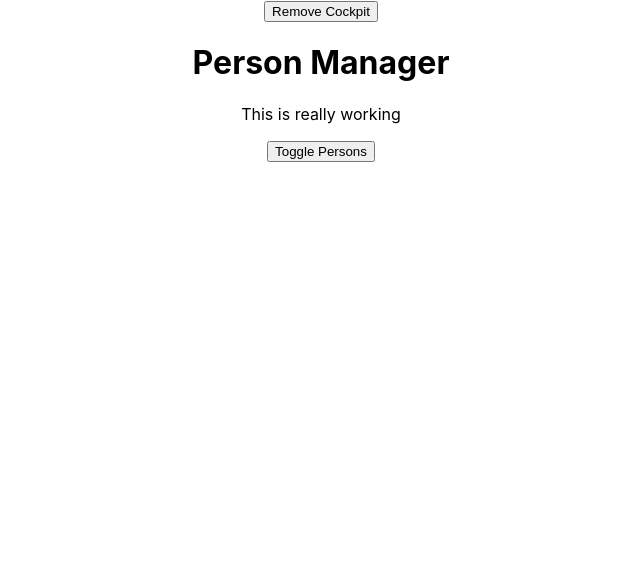
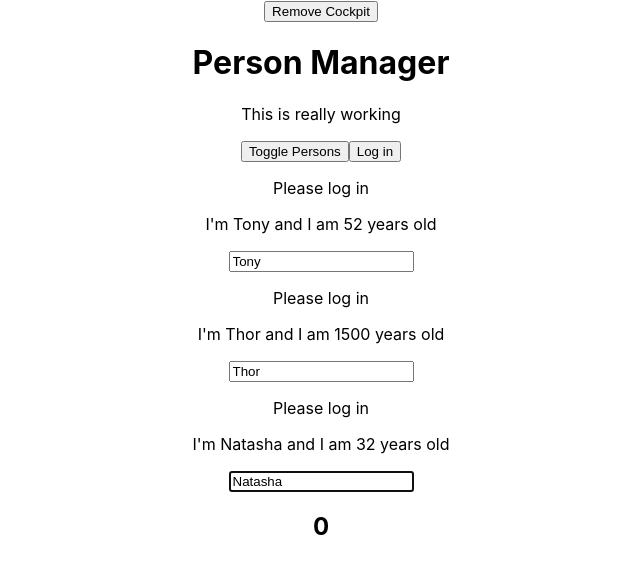
Before and after one commit to ankita-v-m/Udemy_React_Training, a React (Create React App) app: page / in a window 1280 px wide. Shown: the top 574 px of the page, without its empty margins (319-959 px from the left). Built offline with nearby package versions, Linux system fonts and the light colour scheme.

Commit message:
section 7-Diving deeper into Components and React Internals-completed

```diff
--- a/package.json
+++ b/package.json
@@ -6,6 +6,7 @@
     "@testing-library/jest-dom": "^5.11.5",
     "@testing-library/react": "^11.1.1",
     "@testing-library/user-event": "^12.2.0",
+    "prop-types": "^15.7.2",
     "radium": "^0.26.1",
     "react": "^17.0.1",
     "react-dom": "^17.0.1",
--- a/src/components/Cockpit/Cockpit.css
+++ b/src/components/Cockpit/Cockpit.css
@@ -7,13 +7,14 @@
 }
 
 .Cockpit button {
+  border: 1px solid blue;
+  padding: 16px;
   background-color: green;
-        color:white;
   font: inherit;
-        border: 3px solid blue;
-        padding: 8px;
+  color: white;
   cursor: pointer;
 }
+
 .Cockpit button:hover {
   background-color: lightgreen;
   color: black;
@@ -25,4 +26,5 @@
 
 .Cockpit button.Red:hover {
   background-color: salmon;
+  color: black;
 }
--- a/src/components/Cockpit/Cockpit.js
+++ b/src/components/Cockpit/Cockpit.js
@@ -1,7 +1,12 @@
-import React, { useEffect } from 'react';
+import React, { useEffect, useRef, useContext } from 'react';
 import classes from './Cockpit.css';
+import AuthContext from '../../context/auth-context'
 
 const Cockpit = (props) => {
+    const toggleBtnRef = useRef(null);
+    const authContext = useContext(AuthContext);
+
+    console.log(authContext.authenticated)
 
     useEffect(() => {
         console.log('[Cockpit.js] useEffect');
@@ -13,6 +18,8 @@ const Cockpit = (props) => {
     //         alert("Saved Data to cloud");
     //      }, 1000);
     // toggleButtonRef.current.click();
+
+    toggleBtnRef.current.click();
     return () => {
         console.log("[Cockpit.js] cleanup work in useEffect");
       };
@@ -25,25 +32,28 @@ const Cockpit = (props) => {
         }
     });
 
-    const assignedClasses = [];
-    let btnClass = '';
+    let assignedClasses = [];
+    let btnClass = "";
 
     if(props.showPersons){
         btnClass = classes.Red;
     }
     if(props.personsLength <=2){
-        assignedClasses.push(classes.red);
+        assignedClasses.push('red');
     }
     if(props.personsLength <=1){
-        assignedClasses.push(classes.bold);
+        assignedClasses.push('bold');
     }
-
 
     return (
         <div className={classes.Cockpit}>
             <h1>{props.title}</h1>
-            <p className={assignedClasses.join(' ')}>This is really working</p>
-            <button className={btnClass} onClick={props.clicked}>Toggle Persons</button>
+            <p className={assignedClasses.join(" ")}>This is really working</p>
+            <button ref={toggleBtnRef} className={btnClass} onClick={props.clicked}>
+                Toggle Persons
+            </button>
+            <button onClick={authContext.login}>Log in</button>
+
         </div>
     );
 };
--- a/src/components/Persons/Person/Person.css
+++ b/src/components/Persons/Person/Person.css
@@ -5,14 +5,12 @@
     box-shadow: 0 2px 3px #ccc;
     padding: 16px;
     text-align: center;
+    color: blue;
 }
 
 /*We could use media queries like this but we are using radium for inline media queries.--In Person.js*/
 /* @media (min-width: 500px) {
-    .Person {
-        width: 450px;
-        color: royalblue;
-    }
-}
-
-*/
+        .Person {
+          width: 450px;
+        }
+      } */
--- a/src/components/Persons/Person/Person.js
+++ b/src/components/Persons/Person/Person.js
@@ -1,21 +1,63 @@
-//import classes from '*.module.css';
-import React, {Component} from 'react';
-import classes from './Person.css'
+import React, {Component, Fragment} from 'react'
+import PropTypes from 'prop-types'
+import './Person.css'
+//import Auxiliary from '../../../hoc/Auxiliary'
+//import withClass from '../../../hoc/withClass'
+import AuthContext from '../../../context/auth-context'
 
 class Person extends Component {
+    constructor(props){
+        super(props)
+        this.inputElementRef = React.createRef();
+    }
+
+    static contextType = AuthContext;
+
+    componentDidMount() {
+        //this.inputElement.focus();
+        this.inputElementRef.current.focus()
+        console.log(this.context.authenticated);
+    }
+
     render() {
         console.log('[Person.js] rendering...');
         return (
-            <div className={classes.Person}>
-                <p onClick={this.props.click}>I am {this.props.name} and I am {this.props.age} yrs old {this.props.children}.</p>
-                <input type="text" onChange={this.props.changed} value={this.props.name}/>
-            </div>
+        <Fragment>
+                {this.context.authenticated ? <p>Authenticated</p> : <p>Please log in</p>
+                }
 
+            {/* <AuthContext.Consumer>
+          {context => {
+          }}
+        </AuthContext.Consumer> */}
+        {/* // <div className="Person"> */}
+        <p onClick={this.props.click}>
+          I'm {this.props.name} and I am {this.props.age} years old
+        </p>
+        <p>{this.props.children}</p>
+        <input
+          type="text"
+          // ref={inputEl => {
+          //   this.inputElement = inputEl;
+          // }}
+          ref={this.inputElementRef}
+          onChange={this.props.changed}
+          value={this.props.name}
+        />
+        </Fragment>
         )
     }
+}
 
-
+Person.propTypes = {
+    click: PropTypes.func,
+    name: PropTypes.string,
+    age: PropTypes.number,
+    changed: PropTypes.func
 };
 
 //export default Radium(person)
+//export default withClass(Person, classes.Person)
 export default Person
+
+// We can use Fragment instead of AUxuliary as both does the same task
--- a/src/components/Persons/Persons.js
+++ b/src/components/Persons/Persons.js
@@ -1,5 +1,7 @@
 import React, {PureComponent} from 'react';
 import Person from './Person/Person';
+import ErrorBoundary from "../ErrorBoundary/ErrorBoundary";
+// import AuthContext from "../../context/auth-context";
 
 class Persons extends PureComponent {
 //        static getDerivedStateFromProps(props,state){
@@ -37,8 +39,9 @@ class Persons extends PureComponent {
 
         render() {
                 console.log('[Persons.js] rendering...');
-                return this.props.persons.map((person, index) => {
+                return (this.props.persons.map((person, index) => {
                                 return (
+                                        <ErrorBoundary key={person.id}>
                                                 <Person
                                                         click={() => this.props.clicked(index)}
                                                         name={person.name}
@@ -46,9 +49,10 @@ class Persons extends PureComponent {
                                                         key={person.id}
                                                         changed={(event) => this.props.changed(event,person.id)}
                                                 />
+                                        </ErrorBoundary>
                                 );
-        });
+                        })
+                )
         }
-
 }
 export default Persons;
--- a/src/containers/App.js
+++ b/src/containers/App.js
@@ -1,11 +1,16 @@
 import React, { Component } from 'react';
 import './App.css';
+import Persons from '../components/Persons/Persons'
+import Cockpit from '../components/Cockpit/Cockpit'
+import AuthContext from '../context/auth-context'
 //import ErrorBoundary from '../components/ErrorBoundary/ErrorBoundary';
 //import styled from 'styled-components'
 //import Radium, {StyleRoot} from 'radium'
-import Persons from '../components/Persons/Persons'
-import Cockpit from '../components/Cockpit/Cockpit'
 //import Person from '../components/Persons/Person/Person';
+//import withClass from '../hoc/withClass'
+//import classes from '*.module.css';
+//import Auxiliary from '../hoc/Auxiliary'
+
 
 class App extends Component {
 
@@ -20,14 +25,17 @@ class App extends Component {
       {id: '2', name: "Thor", age: 1500},
       {id: '3', name: "Natasha", age: 32}
     ],
+    otherState: "Some other state",
     showPersons: false,
-    showCockpit: true
+    showCockpit: true,
+    changeCounter: 0,
+    authenticated: false
   };
 
-  static getDerivedStateFromProps(props,state){
-    console.log('[App.js] getDerivedStateFromProps',props);
-    return state;
-  }
+//  static getDerivedStateFromProps(props,state){
+//    console.log('[App.js] getDerivedStateFromProps',props);
+//    return state;
+//  }
 
 //  componentWillMount(){
 //    console.log('[App.js] componentWillMount');
@@ -59,9 +67,12 @@ class App extends Component {
     const persons = [...this.state.persons];
     persons[personIndex] = person;
 
-    this.setState({
-        persons: persons
-      });
+    this.setState((prevState,props) => {
+      return {
+        persons: persons,
+        changeCounter: prevState.changeCounter + 1
+        };
+    });
   };
 
   deletePersonHandler = (personIndex) => {
@@ -76,6 +87,10 @@ class App extends Component {
     this.setState({showPersons: !doesShow});
   };
 
+  loginHandler = () => {
+    this.setState({authenticated: true})
+  }
+
   render() {
     console.log('[App.js] render');
 
@@ -88,10 +103,12 @@ class App extends Component {
           persons={this.state.persons}
           clicked={this.deletePersonHandler}
           changed={this.nameChangedHandler}
+          isAuthenticated={this.state.authenticated}
         />
       )
     }
     return (
+    //  <WithClass classes="App">
       <div className="App">
         <button
           onClick={() => {
@@ -99,16 +116,27 @@ class App extends Component {
           }}>
           Remove Cockpit
         </button>
-        {this.state.showCockpit ? (<Cockpit
+        <AuthContext.Provider
+          value={{
+            authenticated: this.state.authenticated,
+            login: this.loginHandler
+          }}>
+        {this.state.showCockpit ? (
+        <Cockpit
           title={this.props.appTitle}
           showPersons={this.state.showPersons}
           personsLength={this.state.persons.length}
-          clicked={this.togglePersonsHandler}/>
+          clicked={this.togglePersonsHandler}
+          />
         ) : null}
         {persons}
-      </div>
+        <h2>{this.state.changeCounter}</h2>
+        </AuthContext.Provider>
+        </div>
+    //  </WithClass>
     )
   }
 }
 
-export default App
+//export default withClass(App);
+export default App;
--- /dev/null
+++ b/src/context/auth-context.js
@@ -0,0 +1,8 @@
+import React from 'react';
+
+const authContext = React.createContext({
+    authenticated: false,
+    login: () => {}
+});
+
+export default authContext
--- /dev/null
+++ b/src/hoc/Auxiliary.js
@@ -0,0 +1,3 @@
+const auxiliary = props => props.children;
+
+export default auxiliary;
--- /dev/null
+++ b/src/hoc/withClass.js
@@ -0,0 +1,18 @@
+import React from 'react';
+
+//1st way
+// const withClass = props => {
+//   return <div className={props.classes}>{props.children}</div>;
+// };
+
+//2nd way
+
+const withClass = (WrappedComponent, className) => {
+    return props => (
+        <div className={className}>
+            <WrappedComponent {...props}/>
+        </div>
+    )
+}
+
+export default withClass;
```
Also changed, not shown: 1 other file (tests, documents, lock files or other folders). Lines whose indentation alone changed are shown as unchanged.
